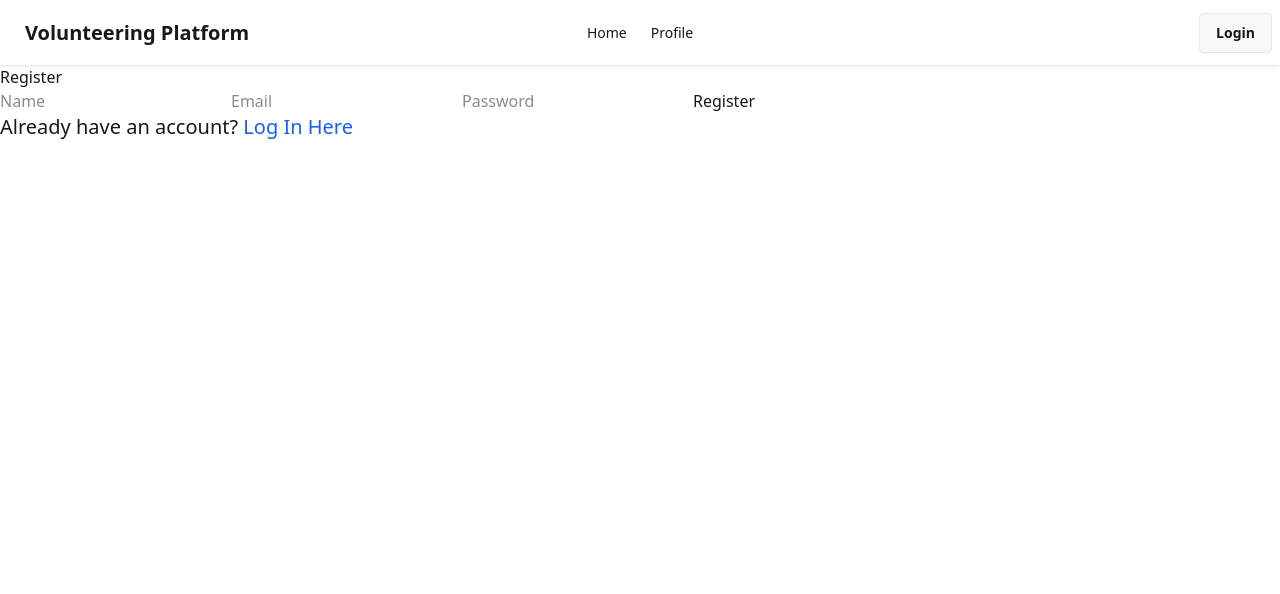
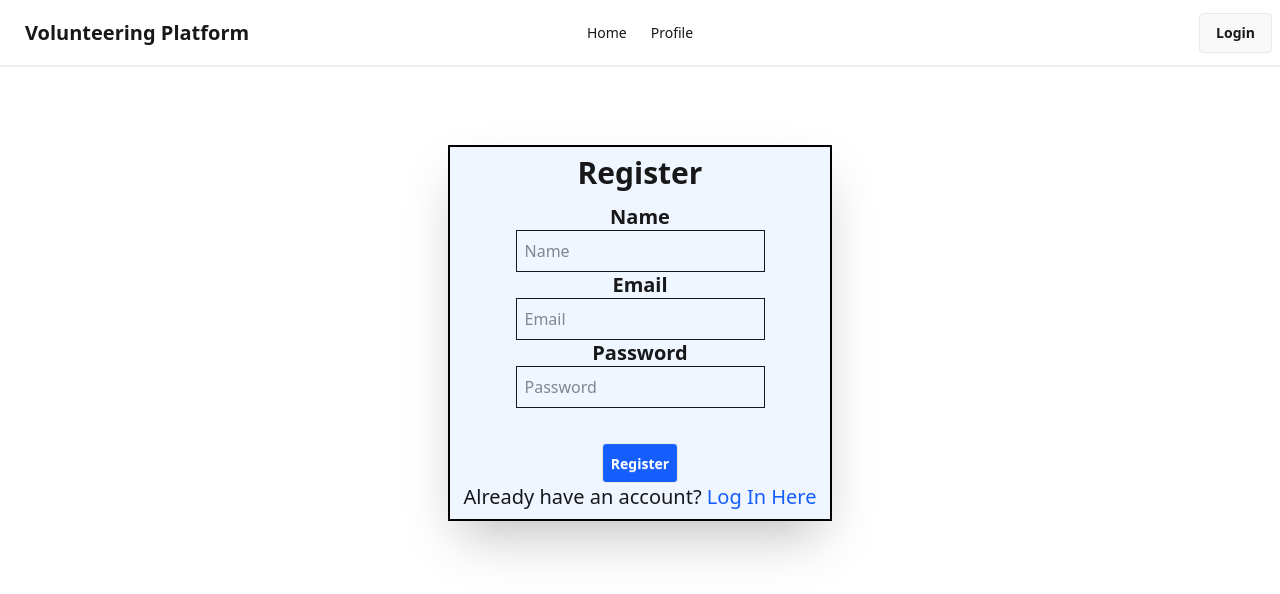
Before and after one commit to ayathree/works-of-volunteering-platform-clientside, a React (Vite) app: page /register in a window 1280 px wide. Shown: the top 594 px of the page. Built offline with nearby package versions, Linux system fonts and the light colour scheme.

Commit message:
css designing of client side

```diff
--- a/src/pages/Home.jsx
+++ b/src/pages/Home.jsx
@@ -4,7 +4,7 @@ const Home = () => {
     return (
         <div>
              <p className="uppercase text-3xl font-bold text-center">volunteering platform</p>
-             <p>pooja</p>
+
 
         </div>
     );
--- a/src/pages/Login.jsx
+++ b/src/pages/Login.jsx
@@ -34,16 +34,28 @@ const Login = () => {
     };
 
     return (
-        <div>
-            <h1>Login</h1>
-            <form onSubmit={handleLogin}>
-                <input type="email" placeholder="Email" onChange={(e) => setEmail(e.target.value)} />
-                <input type="password" placeholder="Password" onChange={(e) => setPassword(e.target.value)} />
-                <button type="submit">Login</button>
+
+             <div className="flex justify-center items-center">
+            <div className="border-2 border-black w-full max-w-sm   p-2 shadow-2xl mt-20 bg-blue-50">
+            <h1 className="text-center text-3xl font-bold mb-3">Login</h1>
+            <form className="flex flex-col justify-center items-center" onSubmit={handleLogin}>
+
+
+                <label className="text-xl font-semibold">Email</label>
+
+                <input  className="outline p-2" type="email" placeholder="Email" onChange={(e) => setEmail(e.target.value)} />
+
+                <label className="text-xl font-semibold">Password</label>
+
+                <input  className="outline p-2" type="password" placeholder="Password" onChange={(e) => setPassword(e.target.value)} />
+                <br />
+                <button className=" bg-blue-600 p-2 text-white btn mt-3">Login</button>
             </form>
-<p className="text-xl">Don't have any account? <Link to={'/register'}><span className="text-blue-600">Register Here</span></Link></p>
+<p className="text-xl text-center">Don't have an account? <Link to={'/register'}><span className="text-blue-600">Register Here</span></Link></p>
 <ToastContainer />
         </div>
+        </div>
+
     );
 };
 
--- a/src/pages/Profile.jsx
+++ b/src/pages/Profile.jsx
@@ -37,12 +37,14 @@ const Profile = () => {
         fetchData()
     },[])
     return (
-        <div className="mt-40">
+       <div className="flex justify-center items-center">
+         <div className="mt-40 border-2 border-black p-7 shadow-2xl bg-blue-50">
             <p className="text-center text-3xl mt-3">{loading && "data is loading....."}</p>
-           <p> name: {data.name}</p>
-            <p>email: {data.email}</p>
-           <p> ID : {data.id}</p>
+           <p className="text-xl font-bold"> <span className="uppercase text-3xl">Name:</span> {data.name}</p>
+            <p className="text-xl font-bold"><span className="uppercase text-3xl">email:</span> {data.email}</p>
+           <p className="text-xl font-bold"> <span className="uppercase text-3xl">ID :</span> {data.id}</p>
         </div>
+       </div>
     );
 };
 
--- a/src/pages/Register.jsx
+++ b/src/pages/Register.jsx
@@ -33,16 +33,27 @@ const Register = () => {
     };
 
     return (
-        <div>
-            <h1>Register</h1>
-            <form onSubmit={handleRegister}>
-                <input type="text" placeholder="Name" onChange={(e) => setName(e.target.value)} />
-                <input type="email" placeholder="Email" onChange={(e) => setEmail(e.target.value)} />
-                <input type="password" placeholder="Password" onChange={(e) => setPassword(e.target.value)} />
-                <button className="disabled:opacity-70" disabled={loading} type="submit">{loading? "Submitting...": "Register"}</button>
+        <div className="flex justify-center items-center">
+            <div className="border-2 border-black w-full max-w-sm   p-2 shadow-2xl mt-20 bg-blue-50">
+            <h1 className="text-center text-3xl font-bold mb-3">Register</h1>
+            <form className="flex flex-col justify-center items-center" onSubmit={handleRegister}>
+                <label className="text-xl font-semibold">Name</label>
+
+                <input className="outline p-2" type="text" placeholder="Name" onChange={(e) => setName(e.target.value)} />
+
+                <label className="text-xl font-semibold">Email</label>
+
+                <input  className="outline p-2" type="email" placeholder="Email" onChange={(e) => setEmail(e.target.value)} />
+
+                <label className="text-xl font-semibold">Password</label>
+
+                <input  className="outline p-2" type="password" placeholder="Password" onChange={(e) => setPassword(e.target.value)} />
+                <br />
+                <button className="disabled:opacity-70 bg-blue-600 p-2 text-white btn mt-3" disabled={loading} type="submit">{loading? "Submitting...": "Register"}</button>
             </form>
-<p className="text-xl">Already have an account? <Link to={'/loginUser'}><span className="text-blue-600">Log In Here</span></Link></p>
+<p className="text-xl text-center">Already have an account? <Link to={'/loginUser'}><span className="text-blue-600">Log In Here</span></Link></p>
 <ToastContainer />
+        </div>
         </div>
     );
 };
```
Also changed, not shown: src/routes/AuthProvider.jsx (deleted).
